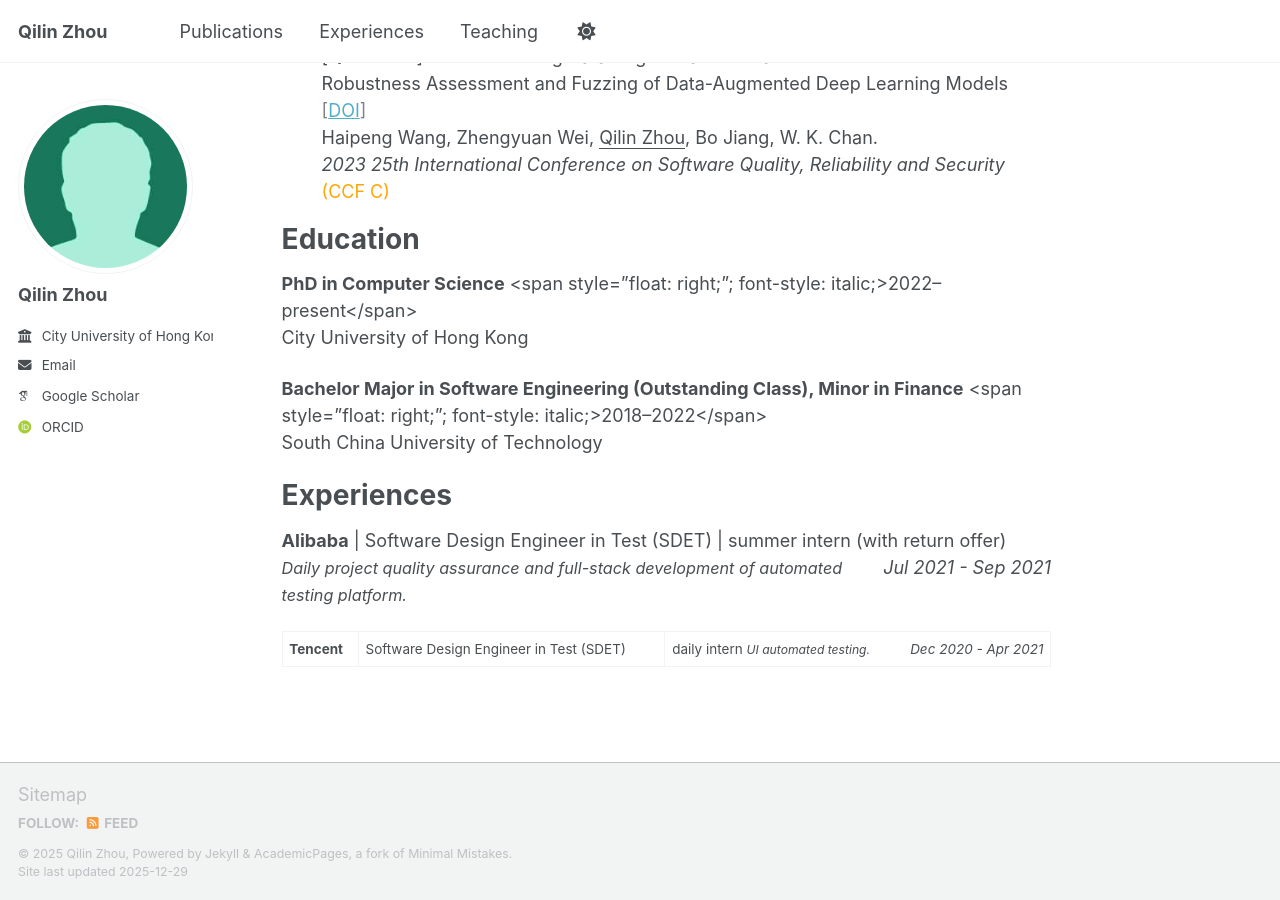
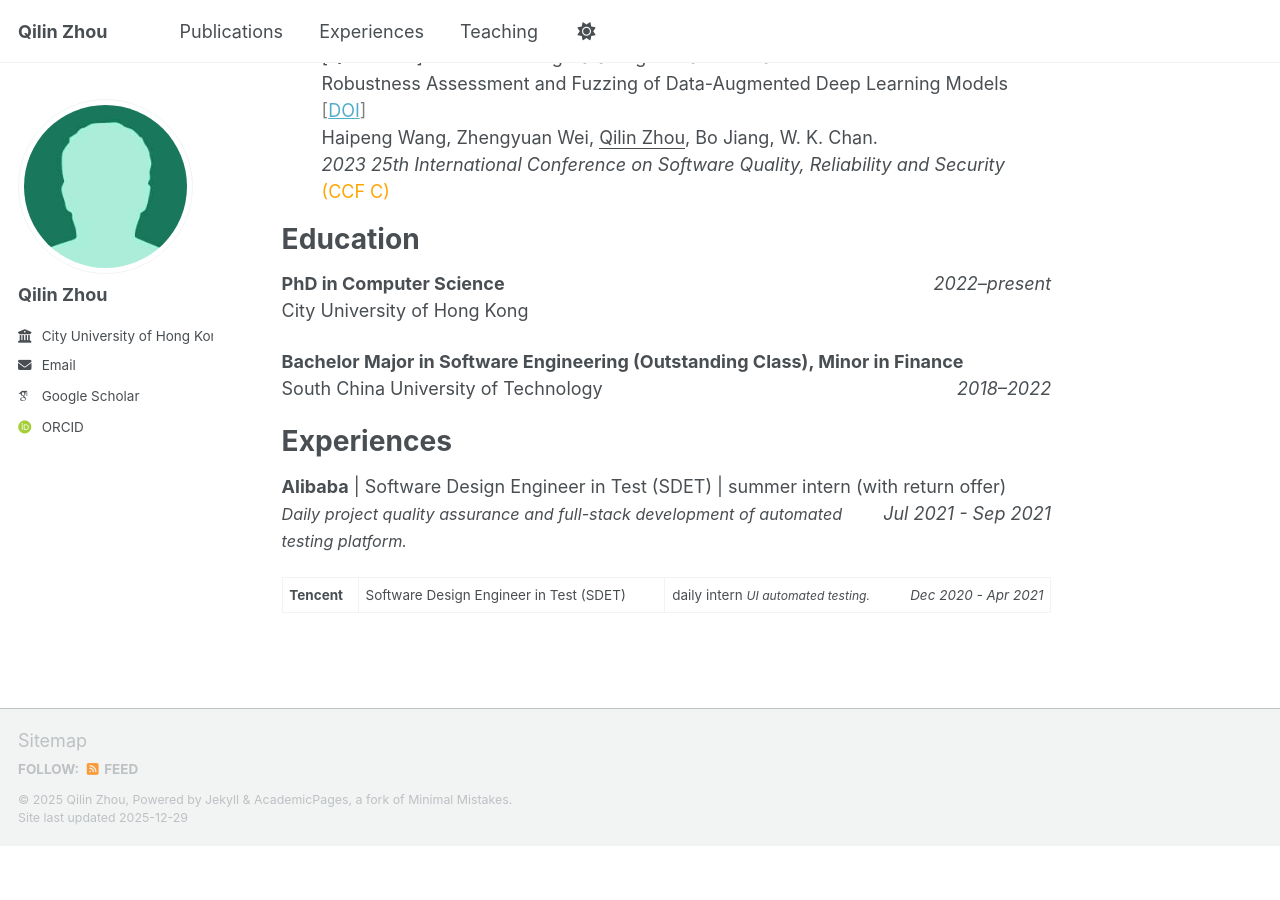
Before and after one commit to qilin-zhou/qilin-zhou.github.io, a Jekyll site: the page built from _pages/about.md, in a window 1280 px wide and 900 px high, scrolled down 1284 px. Built offline with Jekyll 4.4.1, drawn with Linux system fonts in a browser that asks for light colours; some web fonts are replaced; a script bundle is joined from its source files by our own code; library files that are not in the unit come from our copies; after the commit the page ends 2130 px from its top, so only the background shows below that.

Commit message:
Update about.md

```diff
--- a/_pages/about.md
+++ b/_pages/about.md
@@ -41,12 +41,12 @@ _IEEE Transactions on Reliability_ <span style="color: Orange;"> (JCR Q1, CCF C)
 Education
 ======
 
-**PhD in Computer Science** <span style="float: right;"; font-style: italic;>2022–present</span>
+**PhD in Computer Science** <span style="float: right; font-style: italic;">2022–present</span>
 City University of Hong Kong
 <!-- <span style="float: right; font-size: 90%; color: gray; font-style: italic;">Passed the Qualifying Exam</span> -->
 
 
-**Bachelor Major in Software Engineering (Outstanding Class), Minor in Finance** <span style="float: right;"; font-style: italic;>2018–2022</span>
+**Bachelor Major in Software Engineering (Outstanding Class), Minor in Finance** <span style="float: right; font-style: italic;">2018–2022</span>
 South China University of Technology
 
 Experiences
```
